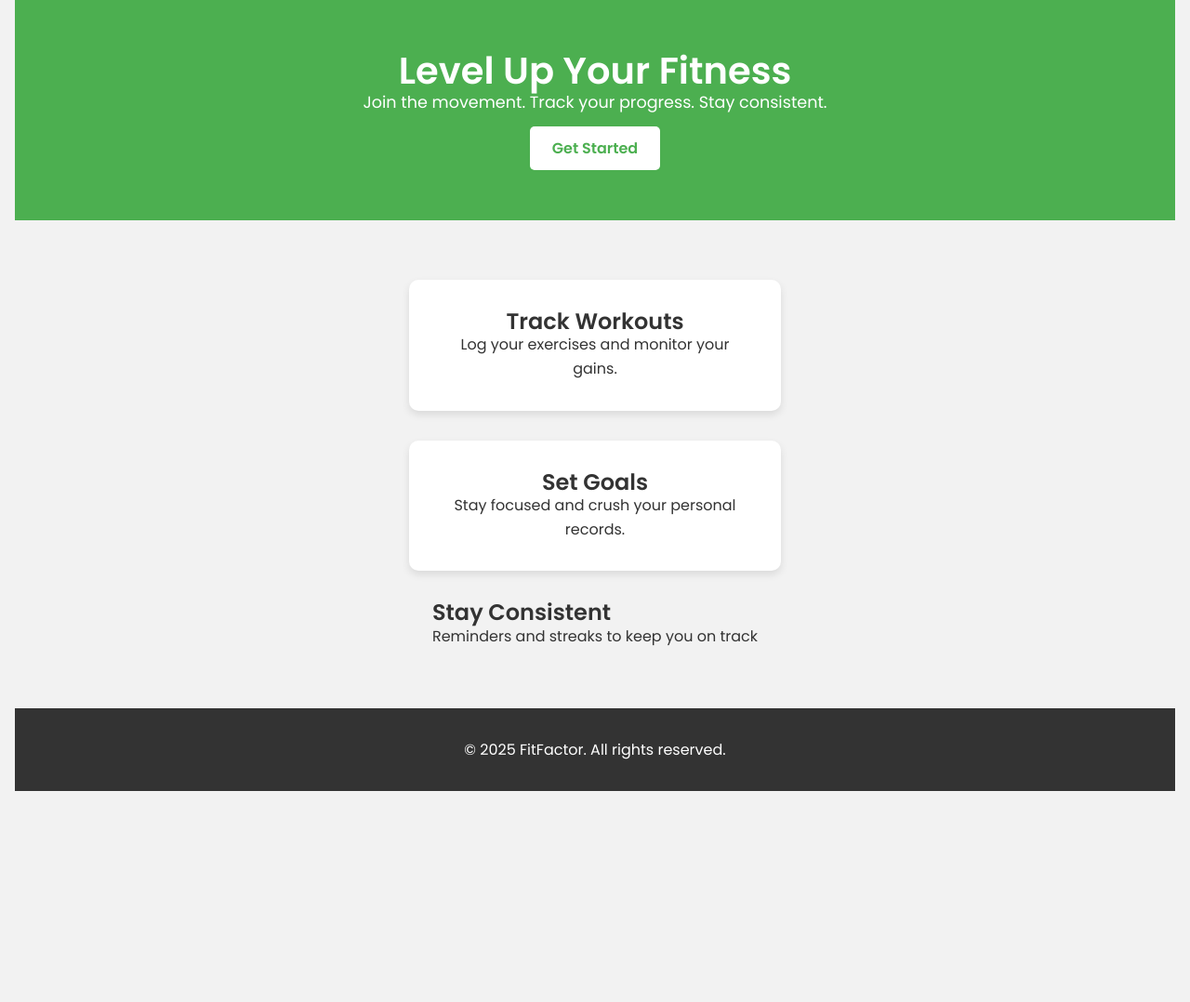
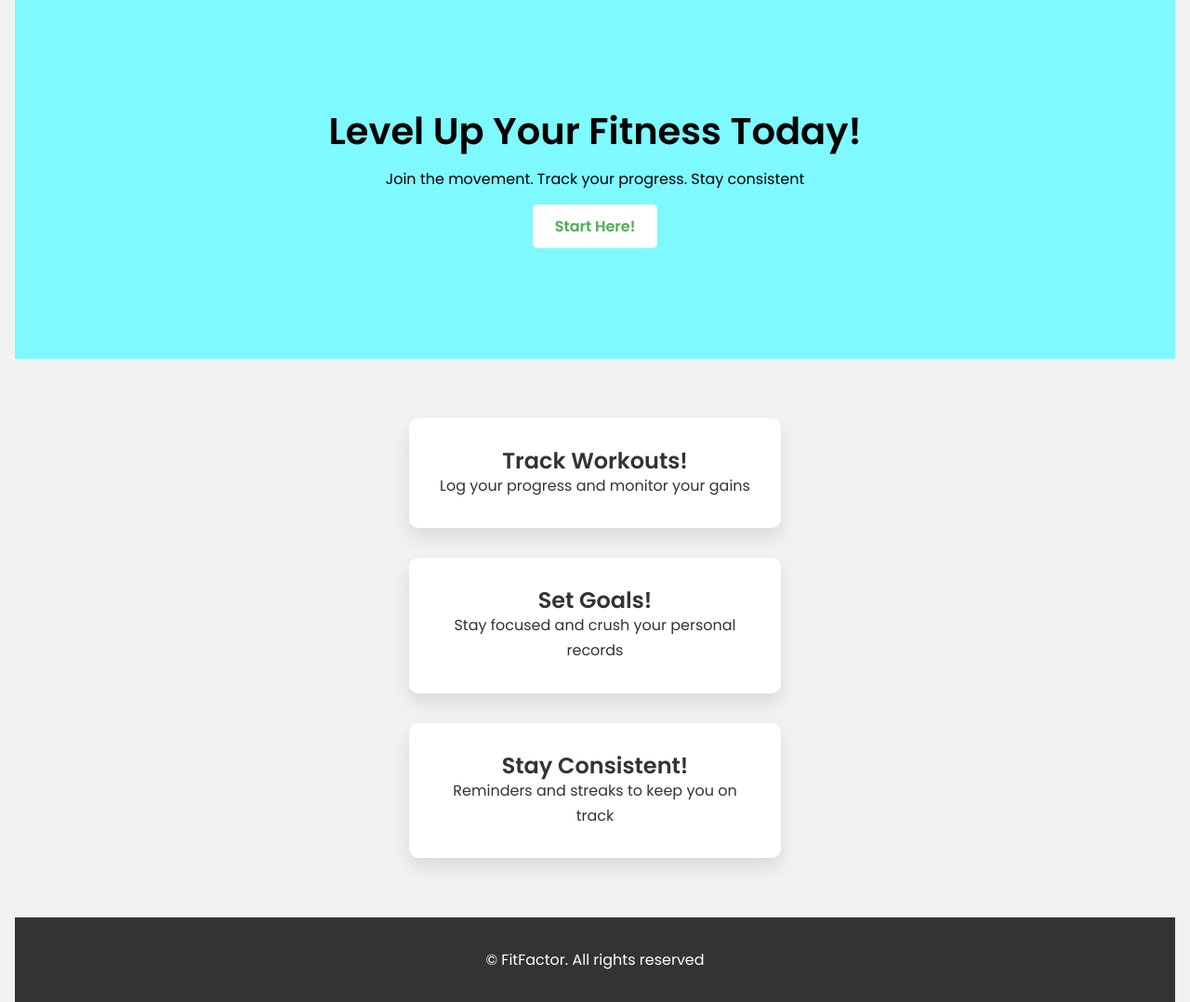
Before and after one commit to michaelmaytin/responsive-landing-page, a plain HTML site: page index.html in a window 1280 px wide. Shown: the whole page at 93% size. Before the commit the page ends 851 px from the top, so only its background shows below. Drawn offline with Linux system fonts and the light colour scheme.

Commit message:
second iteration

```diff
--- a/index.html
+++ b/index.html
@@ -2,38 +2,41 @@
 <html lang="en">
     <head>
         <meta charset="UTF-8" />
-        <meta name="viewport" content="width=device-width. initial-scale=1.0" />
+        <meta name="viewport" content="width=device-width, initial-scale=1.0" />
         <title>Responsive Landing Page</title>
-        <link rel="icon" href="smilingface.png" />
         <link rel="stylesheet" href="https://fonts.googleapis.com/css2?family=Poppins:wght@400;600&display=swap" />
         <link rel="stylesheet" href="style.css" />
+        <link rel="icon" href="smilingface.png" />
     </head>
     <body>
+        <!-- Top Header of the page -->
         <header>
             <div class="container">
-                <h1>Level Up Your Fitness</h1>
-                <p>Join the movement. Track your progress. Stay consistent.</p>
-                <a href="#features" class="btn">Get Started</a>
+                <h1>Level Up Your Fitness Today!</h1>
+                <p>Join the movement. Track your progress. Stay consistent</p>
+                <a href="youtub.com" class="btn">Start Here!</a>
             </div>
         </header>
 
-        <section id="features">
+        <!-- Body -->
+         <section id="features">
             <div class="feature">
-                <h2>Track Workouts</h2>
-                <p>Log your exercises and monitor your gains.</p>
+                <h2>Track Workouts!</h2>
+                <p>Log your progress and monitor your gains</p>
             </div>
             <div class="feature">
-                <h2>Set Goals</h2>
-                <p>Stay focused and crush your personal records.</p>
+                <h2>Set Goals!</h2>
+                <p>Stay focused and crush your personal records</p>
             </div>
-            <div class="feauture">
-                <h2>Stay Consistent</h2>
+            <div class="feature">
+                <h2>Stay Consistent!</h2>
                 <p>Reminders and streaks to keep you on track</p>
             </div>
-        </section>
+         </section>
 
-        <footer>
-            <p>&copy; 2025 FitFactor. All rights reserved.</p>
-        </footer>
+        <!-- Footer -->
+         <footer>
+            <p>&copy; FitFactor. All rights reserved</p>
+         </footer>
     </body>
 </html>
--- a/style.css
+++ b/style.css
@@ -8,31 +8,30 @@ body {
     font-family: 'Poppins', sans-serif;
     background: #f2f2f2;
     color: #333;
-    line-height: 1.6rem;
+    line-height: 1.7rem;
     padding: 0 1rem;
 }
 
 header {
-    background: #4CAF50;
-    color: white;
-    padding: 4rem 1rem;
+    background: #7df9ff;
+    color: black;
+    padding: 8rem 1rem;
     text-align: center;
 }
 
 header h1 {
     font-size: 2.5rem;
-    margin-bottom: 0.5rem;
+    margin-bottom: 1.5rem;
 }
 
 header p {
-    font-size: 1.1rem;
+    font-size: 1rem;
     margin-bottom: 1.5rem;
 }
-
 .btn {
     background: white;
-    color: #4CAF50;
-    padding: 0.75rem 1.5rem;
+    color: #4caf50;
+    padding: .75rem 1.5rem;
     border-radius: 5px;
     text-decoration: none;
     font-weight: bold;
@@ -50,7 +49,7 @@ header p {
     background: white;
     padding: 2rem;
     border-radius: 10px;
-    box-shadow: 0 4px 8px rgba(0,0,0,0.1);
+    box-shadow: 0 10px 20px rgba(0,0,0,0.1);
     text-align: center;
     max-width: 400px;
     width: 100%;
```
